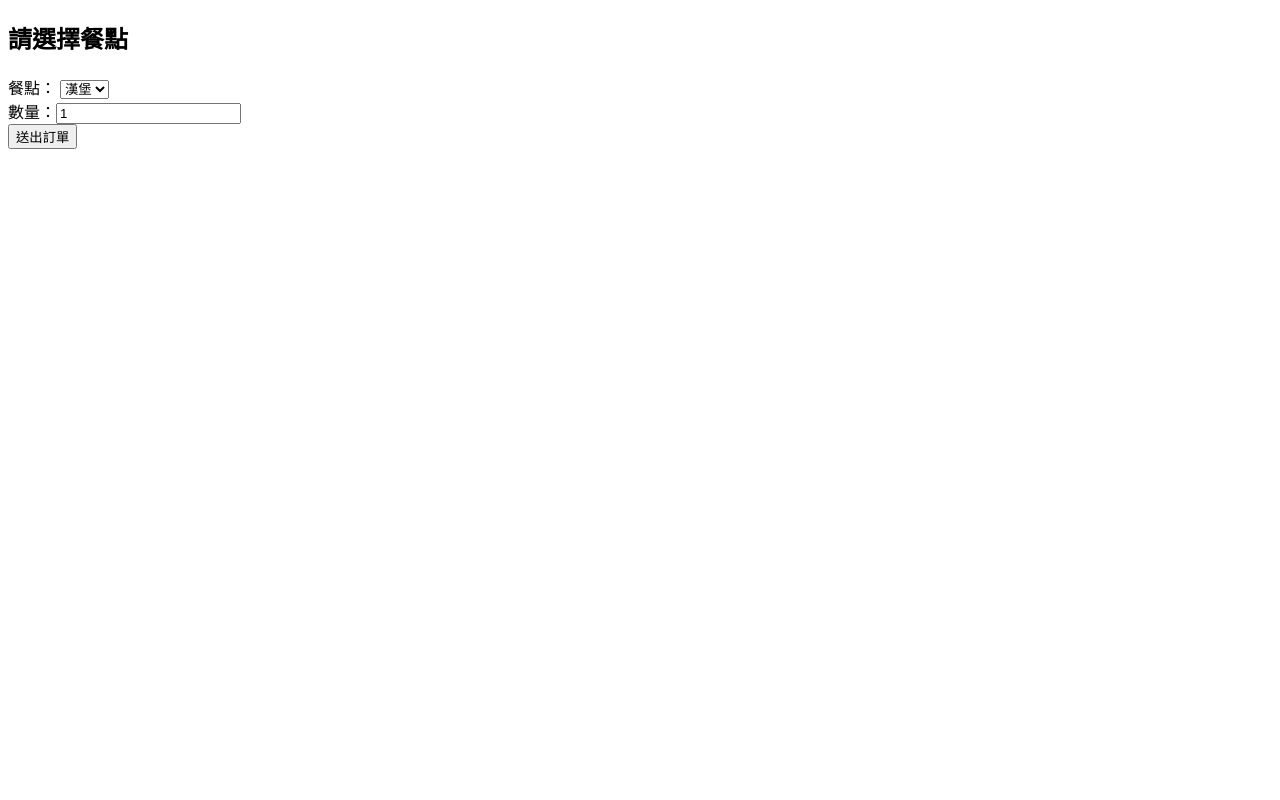
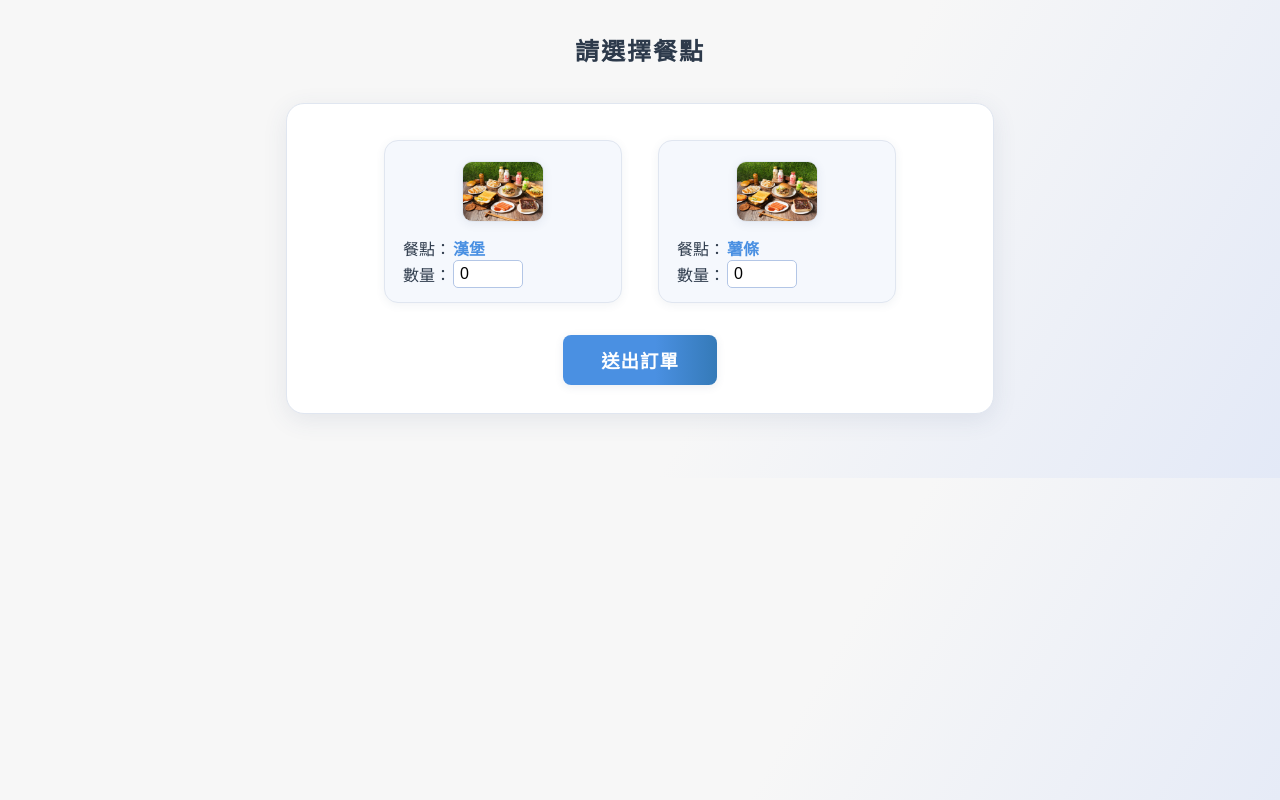
Before and after one commit to neilbear/ReportLinebot, a website: page html/order.html in a window 1280 px wide. Drawn offline with Linux system fonts and the light colour scheme.

Commit message:
2025/05/26

```diff
--- a/html/order.html
+++ b/html/order.html
@@ -3,32 +3,42 @@
 <head>
     <meta charset="UTF-8">
     <title>線上點餐</title>
+<link rel="stylesheet" href="/static/order.css">
+
 </head>
 <body>
     <h2>請選擇餐點</h2>
     <form id="orderForm">
-        <label>餐點：
-            <select name="item" required>
-                <option value="漢堡">漢堡</option>
-                <option value="薯條">薯條</option>
-                <option value="可樂">可樂</option>
-            </select>
-        </label>
-        <br>
-        <label>數量：<input type="number" name="quantity" min="1" value="1" required></label>
-        <br>
+        <div id="menu-list">
+            <div class="menu-item">
+                <img src="/static/za42-listing.jpg" alt="漢堡" width="80"><br>
+                <label>餐點：<input type="text" name="item" value="漢堡" readonly></label>
+                <label>數量：<input type="number" name="quantity" min="0" value="0"></label>
+            </div>
+            <div class="menu-item">
+                <img src="/static/za42-listing.jpg" alt="薯條" width="80"><br>
+                <label>餐點：<input type="text" name="item" value="薯條" readonly></label>
+                <label>數量：<input type="number" name="quantity" min="0" value="0"></label>
+            </div>
+            <!-- 可依需求新增更多餐點 -->
+        </div>
         <button type="submit">送出訂單</button>
     </form>
     <div id="result"></div>
     <script>
     document.getElementById('orderForm').onsubmit = async function(e) {
         e.preventDefault();
-        const form = e.target;
-        const data = {
-            user_id: 'guest', // 可根據實際需求帶入用戶資訊
-            column_one: form.item.value,
-            column_two: form.quantity.value
-        };
+        const items = [];
+        document.querySelectorAll('.menu-item').forEach(div => {
+            const item = div.querySelector('input[name="item"]').value;
+            const quantity = parseInt(div.querySelector('input[name="quantity"]').value);
+            if(quantity > 0) items.push({item, quantity});
+        });
+        if(items.length === 0) {
+            document.getElementById('result').innerHTML = '請至少選擇一項餐點';
+            return;
+        }
+        const data = {user_id: 'guest', items};
         const res = await fetch('/order', {
             method: 'POST',
             headers: {'Content-Type': 'application/json'},
--- /dev/null
+++ b/static/order.css
@@ -0,0 +1,128 @@
+body {
+    background: linear-gradient(120deg, #f7f7f7 60%, #e3e9f7 100%);
+    font-family: 'Microsoft JhengHei', Arial, sans-serif;
+    margin: 0;
+    padding: 0;
+}
+h2 {
+    text-align: center;
+    color: #2d3a4b;
+    margin-top: 32px;
+    letter-spacing: 2px;
+    font-weight: 700;
+}
+#orderForm {
+    max-width: 650px;
+    margin: 36px auto;
+    background: #fff;
+    border-radius: 18px;
+    box-shadow: 0 6px 24px rgba(60,80,120,0.10);
+    padding: 36px 28px 28px 28px;
+    border: 1.5px solid #e0e6f0;
+}
+#menu-list {
+    display: flex;
+    gap: 36px;
+    justify-content: center;
+    flex-wrap: wrap;
+    margin-bottom: 16px;
+}
+.menu-item {
+    background: #f5f8fd;
+    border-radius: 14px;
+    box-shadow: 0 2px 10px rgba(60,80,120,0.07);
+    padding: 20px 18px 14px 18px;
+    text-align: center;
+    width: 200px;
+    transition: transform 0.22s, box-shadow 0.22s;
+    border: 1.5px solid #e0e6f0;
+    position: relative;
+}
+.menu-item:hover {
+    transform: translateY(-6px) scale(1.04);
+    box-shadow: 0 10px 32px rgba(60,80,120,0.16);
+    border-color: #b3c6e6;
+}
+.menu-item img {
+    border-radius: 10px;
+    margin-bottom: 10px;
+    box-shadow: 0 2px 10px rgba(60,80,120,0.09);
+    border: 1.5px solid #e0e6f0;
+}
+.menu-item-labels {
+    display: flex;
+    justify-content: center;
+    gap: 14px;
+    align-items: center;
+    margin-bottom: 8px;
+}
+.menu-item label {
+    display: flex;
+    align-items: center;
+    margin: 0 8px 0 0;
+    color: #2d3a4b;
+    font-size: 1em;
+    font-weight: 500;
+}
+.menu-item input[type="text"] {
+    width: 60px;
+    border: none;
+    background: transparent;
+    color: #4a90e2;
+    font-weight: bold;
+    font-size: 1em;
+    pointer-events: none;
+}
+.menu-item input[type="number"] {
+    width: 56px;
+    padding: 4px 6px;
+    border-radius: 5px;
+    border: 1.5px solid #b3c6e6;
+    font-size: 1em;
+    margin-left: 2px;
+    background: #fff;
+    transition: border 0.18s;
+}
+.menu-item input[type="number"]:focus {
+    border: 1.5px solid #4a90e2;
+    outline: none;
+}
+button[type="submit"] {
+    display: block;
+    margin: 32px auto 0 auto;
+    background: linear-gradient(90deg, #4a90e2 60%, #357ab8 100%);
+    color: #fff;
+    font-size: 1.15em;
+    font-weight: 700;
+    border: none;
+    border-radius: 8px;
+    padding: 12px 38px;
+    box-shadow: 0 2px 8px rgba(60,80,120,0.10);
+    cursor: pointer;
+    letter-spacing: 1px;
+    transition: background 0.18s, transform 0.18s;
+}
+button[type="submit"]:hover {
+    background: linear-gradient(90deg, #357ab8 60%, #4a90e2 100%);
+    transform: translateY(-2px) scale(1.03);
+}
+#result {
+    text-align: center;
+    margin-top: 18px;
+    color: #357ab8;
+    font-size: 1.1em;
+    font-weight: 600;
+    min-height: 28px;
+}
+@media (max-width: 700px) {
+    #orderForm {
+        padding: 18px 4vw 18px 4vw;
+    }
+    #menu-list {
+        gap: 18px;
+    }
+    .menu-item {
+        width: 92vw;
+        max-width: 320px;
+    }
+}
```
Also changed, not shown: README.md, static/za42-listing.jpg (renamed from html/za42-listing.jpg), 2 other files.
